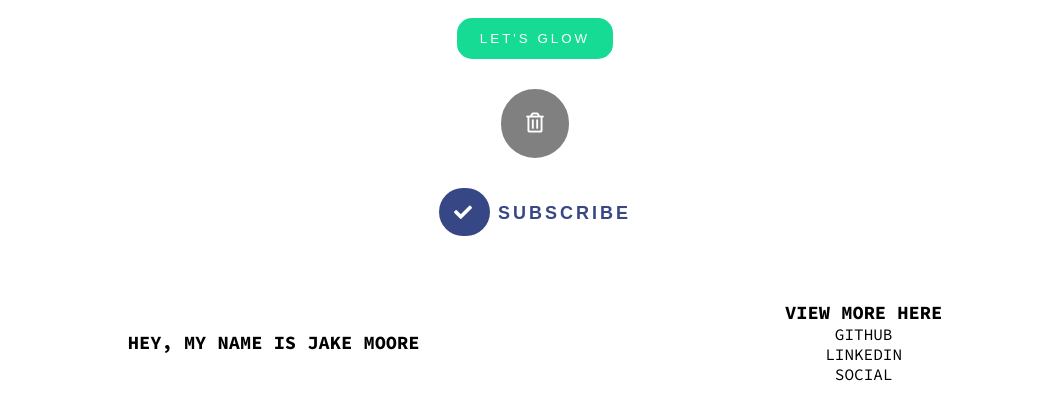
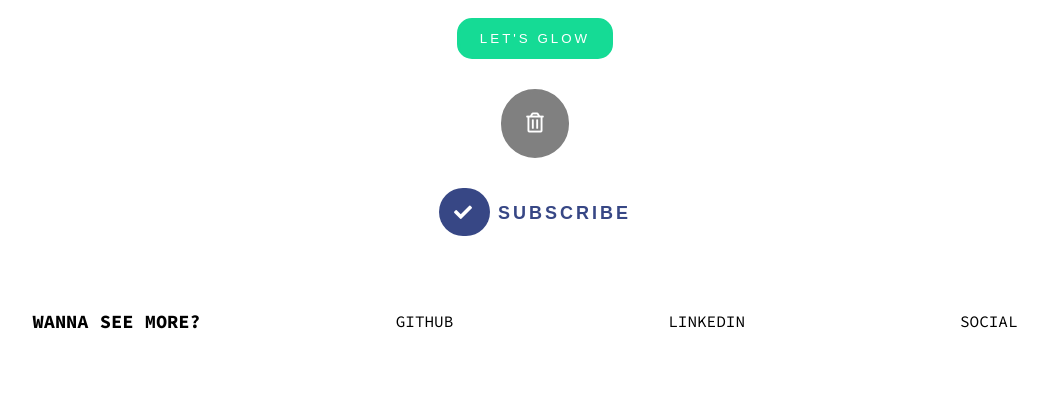
Before and after one commit to JakeWyMoore/sandbox, a Django app: page /simple-css/buttons in a window 1280 px wide. Shown: the part 364-784 px from the top of the page, without its empty margins (105-1148 px from the left). Run offline with Django 3.2, Linux system fonts and the light colour scheme.

Commit message:
footer styles

```diff
--- a/apps/simple_css/static/simple_css/css/global.css
+++ b/apps/simple_css/static/simple_css/css/global.css
@@ -76,10 +76,22 @@ a {
 /* FOOTER */
 .footer {
     padding: 50px;
+}
+.footer .left {
     display: flex;
     justify-content: center;
     align-items: center;
 }
-.footer ul {
-    list-style: none;
+.footer a {
+    padding: 10px 20px;
 }
+/* .footer a:hover {
+    border-top: 2px solid #242424;
+    border-bottom: 2px solid #242424;
+    transition: .3s;
+}
+.dark-mode .footer a:hover {
+    border-top: 2px solid white;
+    border-bottom: 2px solid white;
+    transition: .3s;
+} */
--- a/apps/simple_css/templates/buttons.html
+++ b/apps/simple_css/templates/buttons.html
@@ -70,17 +70,11 @@
 
         <div class="footer">
             <div class="left">
-                <h3>Hey, My name is Jake Moore</h3>
-            </div>
-            <div class="right">
-                <h3>View More Here</h3>
-                <ul>
-                    <li><a href="">GitHub</a></li>
-                    <li><a href="">Linkedin</a></li>
-                    <li><a href="">Social</a></li>
+                <h3>Wanna See More?</h3>
 
-                </ul>
-
+                <a href="">GitHub</a>
+                <a href="">Linkedin</a>
+                <a href="">Social</a>
             </div>
         </div>
 
```
